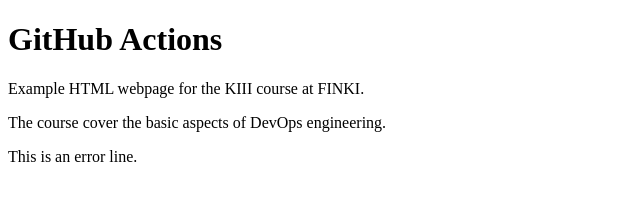
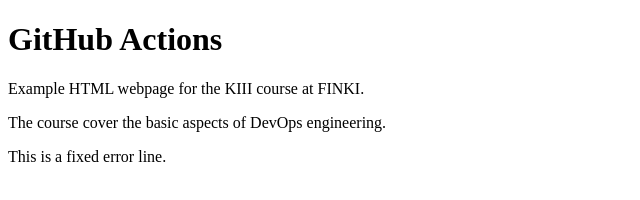
Before and after one commit to EvgenijaSotiroska/KIII-GitHub-Actions, a plain HTML site: page index.html in a window 1280 px wide. Shown: the full height of the page, 0-640 px from the left. Drawn offline with Linux system fonts and the light colour scheme.

Commit message:
Fixed Error

```diff
--- a/index.html
+++ b/index.html
@@ -4,6 +4,6 @@
     <h1>GitHub Actions</h1>
     <p>Example HTML webpage for the KIII course at FINKI.</p>
     <p>The course cover the basic aspects of DevOps engineering.</p>
-    <p>This is an error line.</div>
+    <p>This is a fixed error line.</p>
   </body>
 </html>
```
